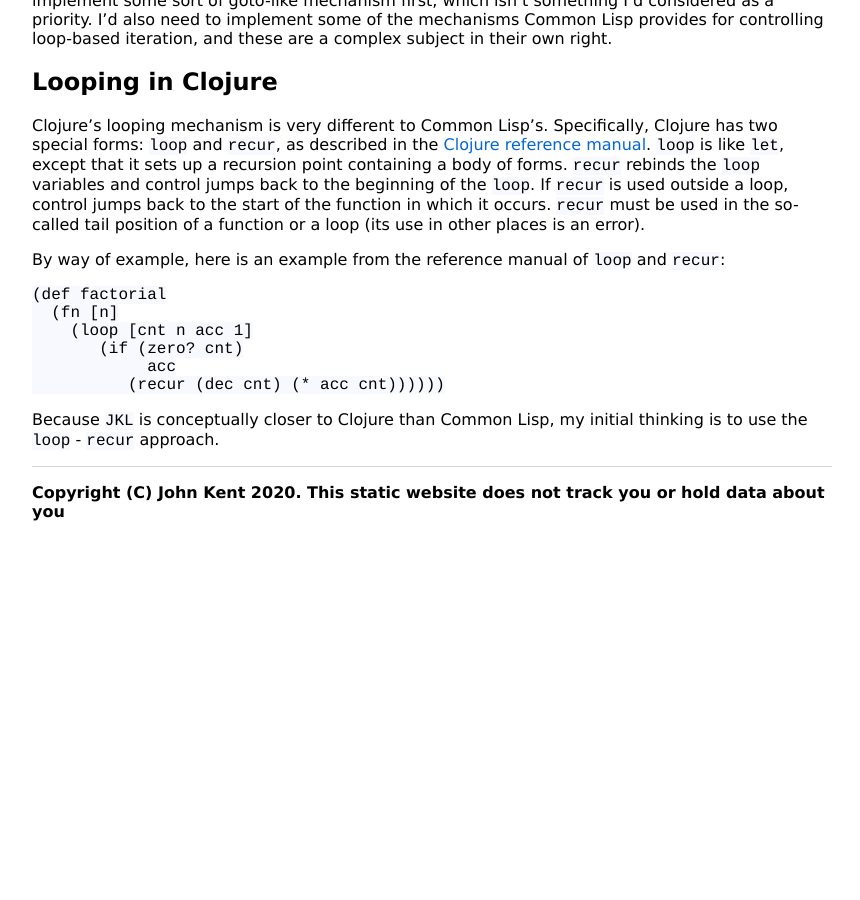
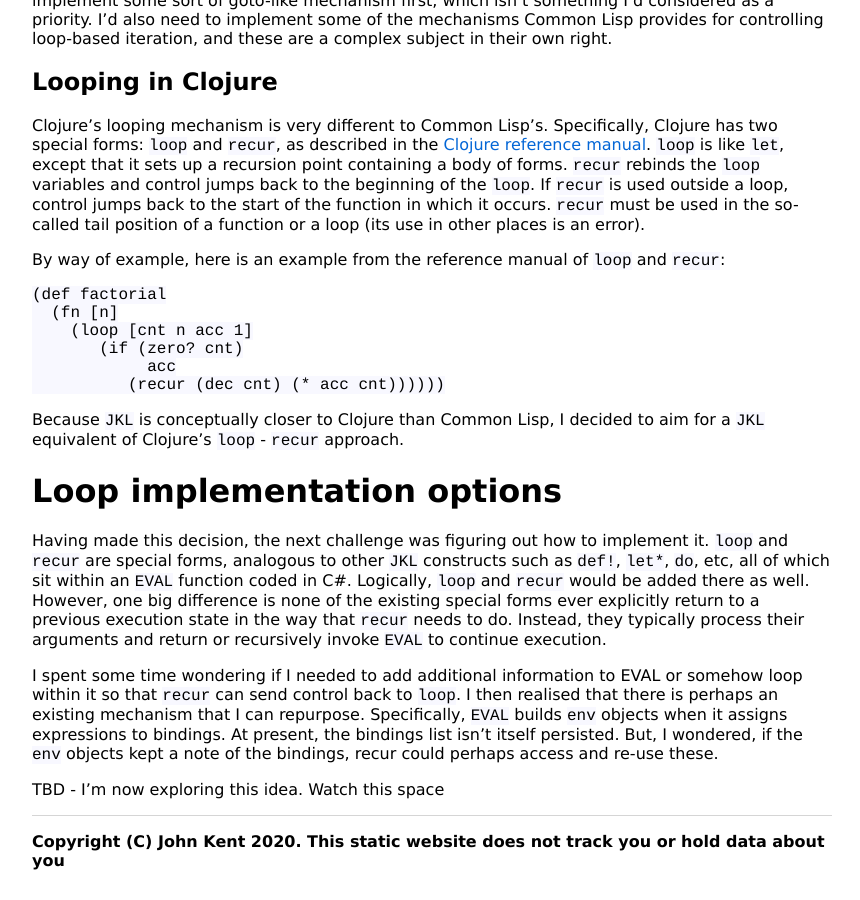
Before and after one commit to KineticLensman/KineticLensman.github.io, a Jekyll site: the page built from _posts/2020-04-18-looping-deep-dive.md, in a window 1280 px wide and 900 px high, scrolled down 1160 px. Shown: the whole window, without its empty margins (208-1068 px from the left). Built offline with Jekyll 4.4.1, drawn with Linux system fonts in a browser that asks for light colours; before the commit the page ends 1711 px from its top, so only the background shows below that.

Commit message:
Initial discussion of implementation approaches.

````diff
--- a/_posts/2020-04-18-looping-deep-dive.md
+++ b/_posts/2020-04-18-looping-deep-dive.md
@@ -61,4 +61,12 @@
           (recur (dec cnt) (* acc cnt))))))
 ```
 
-Because `JKL` is conceptually closer to Clojure than Common Lisp, my initial thinking is to use the `loop` - `recur` approach.
+Because `JKL` is conceptually closer to Clojure than Common Lisp, I decided to aim for a `JKL` equivalent of Clojure's `loop` - `recur` approach.
+
+# Loop implementation options
+
+Having made this decision, the next challenge was figuring out how to implement it. `loop` and `recur` are special forms, analogous to other `JKL` constructs such as `def!`, `let*`, `do`, etc, all of which sit within an `EVAL` function coded in C#. Logically, `loop` and `recur` would be added there as well. However, one big difference is none of the existing special forms ever explicitly return to a previous execution state in the way that `recur` needs to do. Instead, they typically process their arguments and return or recursively invoke `EVAL` to continue execution.
+
+I spent some time wondering if I needed to add additional information to EVAL or somehow loop within it so that `recur` can send control back to `loop`. I then realised that there is perhaps an existing mechanism that I can repurpose. Specifically, `EVAL` builds `env` objects when it assigns expressions to bindings. At present, the bindings list isn't itself persisted. But, I wondered, if the `env` objects kept a note of the bindings, recur could perhaps access and re-use these.
+
+TBD - I'm now exploring this idea. Watch this space
````
